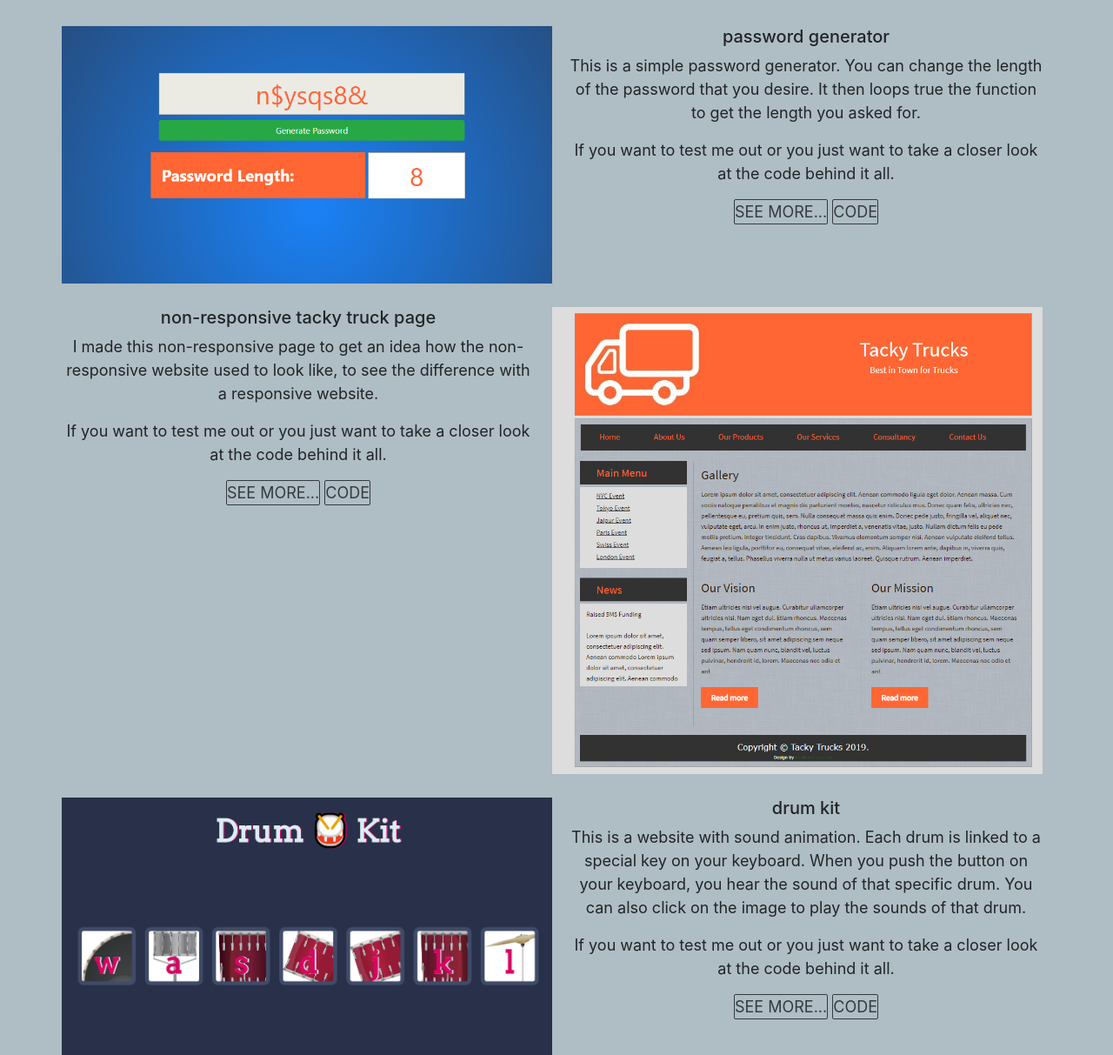
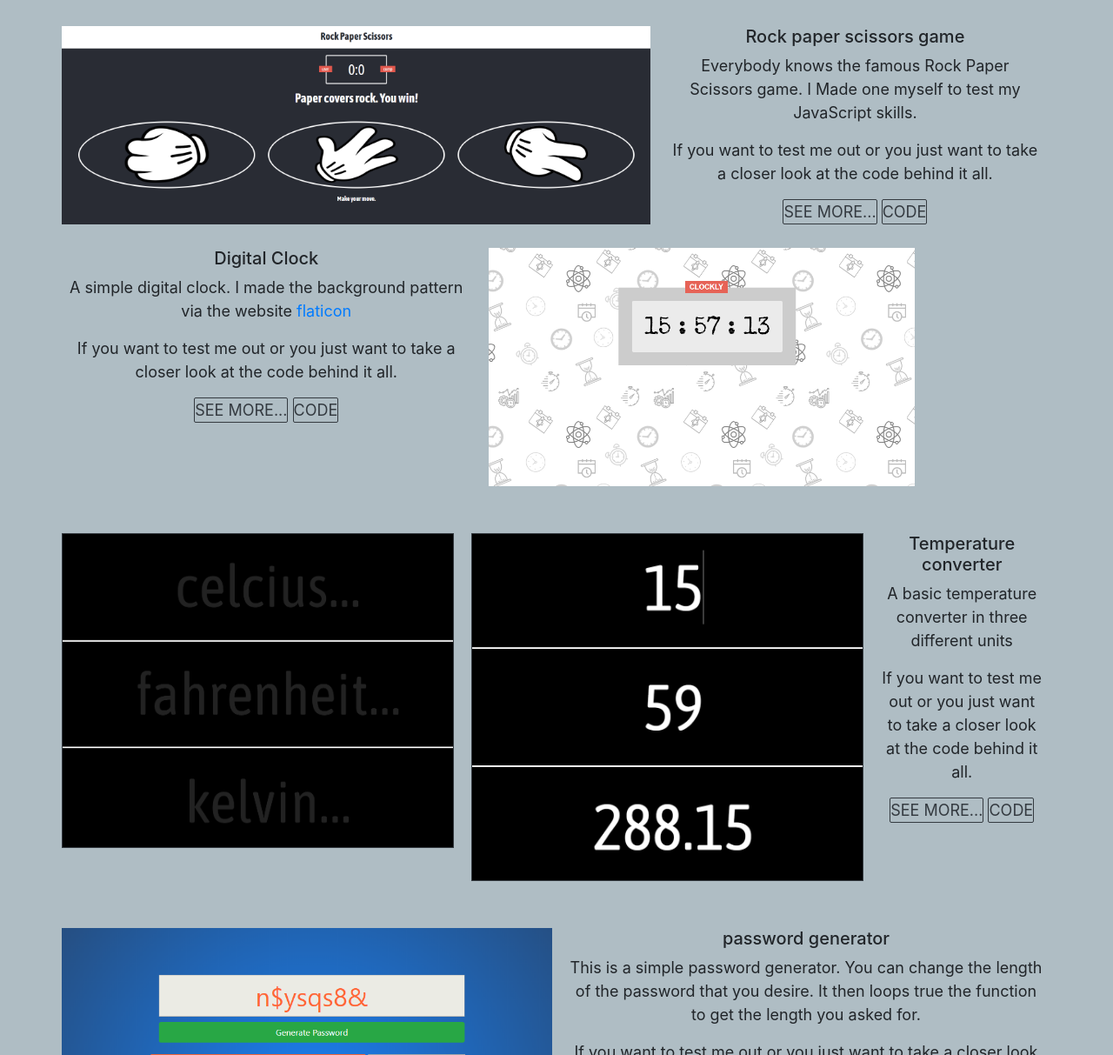
Before and after one commit to nikkiita/portfolio, a plain HTML site: page projects.html in a window 1280 px wide. Shown: the part 367-1580 px from the top of the page at 87% size. Drawn offline with nearby package versions, Linux system fonts and the light colour scheme.

Commit message:
three new project to project site

```diff
--- a/projects.html
+++ b/projects.html
@@ -6,6 +6,8 @@
         <meta name="viewport" content="width=device-width, initial-scale=1.0">
         <meta http-equiv="X-UA-Compatible" content="ie=edge">
         <title>Projects</title>
+        <link rel="shortcut icon" href="./images/icons/favicon.ico" type="image/x-icon">
+        <link rel="icon" href="./images/icons/favicon.ico" type="image/x-icon">
 
         <link rel="stylesheet" href="https://stackpath.bootstrapcdn.com/bootstrap/4.3.1/css/bootstrap.min.css"
             integrity="sha384-ggOyR0iXCbMQv3Xipma34MD+dH/1fQ784/j6cY/iJTQUOhcWr7x9JvoRxT2MZw1T" crossorigin="anonymous">
@@ -63,6 +65,63 @@
                 <h3 id="website" class="sectionTitle">websites</h3>
             </div>
             <div class="block">
+                <br>
+                <div class="row">
+                    <br>
+                    <div class="span4">
+                        <img class="img-rpsGame" src="images/portfolio/Rock-paper-scissors-game.PNG"
+                            alt="Rock paper scissors game">
+                        <div class="content-heading">
+                            <h5>Rock paper scissors game</h5>
+                        </div>
+                        <p>Everybody knows the famous Rock Paper Scissors game. I Made one myself to test my JavaScript
+                            skills.</p>
+                        <p>If you want to test me out or you just want to take a closer look at the code behind it all.
+                        </p>
+                        <a class="details" target="_blank"
+                            href="https://nikkiita.github.io/Rock-Paper-Scissors-Game/">SEE
+                            MORE...</a>
+                        <a class="details" target="_blank"
+                            href="https://github.com/nikkiita/Rock-Paper-Scissors-Game">CODE</a>
+                    </div>
+                </div>
+                <br>
+                <div class="row">
+                    <br>
+                    <div class="span4">
+                        <img class="img-digitalClock" src="images/portfolio/digital-clock.PNG" alt="digital clock">
+                        <div class="content-heading">
+                            <h5>Digital Clock</h5>
+                        </div>
+                        <p>A simple digital clock. I made the background pattern via the website <a
+                                href="https://pattern.flaticon.com/">flaticon</a></p>
+                        <p>If you want to test me out or you just want to take a closer look at the code behind it all.
+                        </p>
+                        <a class="details" target="_blank" href="https://nikkiita.github.io/digital-clock/">SEE
+                            MORE...</a>
+                        <a class="details" target="_blank" href="https://github.com/nikkiita/digital-clock">CODE</a>
+                    </div>
+                </div>
+                <br>
+                <div class="row">
+                    <br>
+                    <div class="span4">
+                        <img class="img-temp" src="images/portfolio/temperature-converter-empty.PNG"
+                            alt="blank temperature converter">
+                        <img class="img-temp" src="images/portfolio/temperature-converter-convert.PNG"
+                            alt="convert temperature converter">
+                        <div class="content-heading">
+                            <h5>Temperature converter</h5>
+                        </div>
+                        <p>A basic temperature converter in three different units</p>
+                        <p>If you want to test me out or you just want to take a closer look at the code behind it all.
+                        </p>
+                        <a class="details" target="_blank" href="https://nikkiita.github.io/temperature-converter/">SEE
+                            MORE...</a>
+                        <a class="details" target="_blank"
+                            href="https://github.com/nikkiita/temperature-converter">CODE</a>
+                    </div>
+                </div>
                 <br>
                 <div class="row">
                     <br>
--- a/styles/styleProjects.css
+++ b/styles/styleProjects.css
@@ -34,6 +34,26 @@ body{
 
 .sticky + .content{
     padding-top: 60px;
+}
+
+.span4 .img-rpsGame {
+    float: left;
+    margin-right: 20px;
+    width: 60%;
+    height: 100%;
+}
+
+.span4 .img-digitalClock {
+    float: right;
+    width: 50%;
+    margin-left: 20px;
+}
+
+.span4 .img-temp {
+    float: left;
+    margin-right: 20px;
+    width: 40%;
+    border: 1px solid #343A40;
 }
 
 .span4 .img-passGen{
```
Also changed, not shown: cv.html (+2 -0 lines), index.html (+4 -1 lines), images/icons/favicon.ico (added), images/portfolio/Rock-paper-scissors-game.PNG (added), images/portfolio/digital-clock.PNG (added), images/portfolio/temperature-converter-convert.PNG (added), images/portfolio/temperature-converter-empty.PNG (added).
